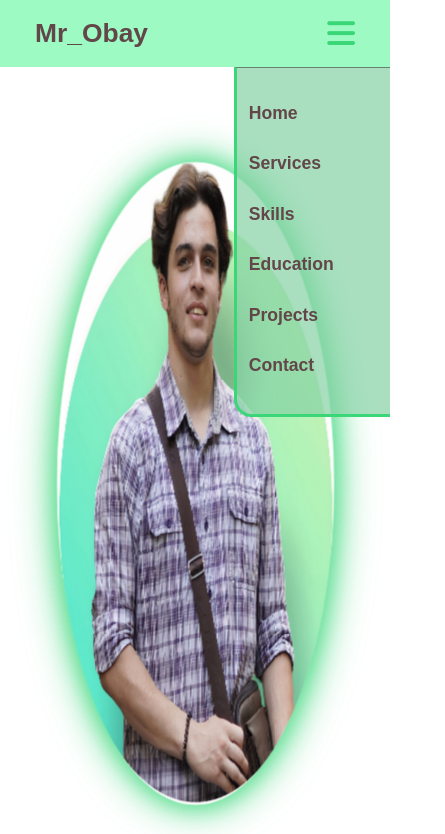
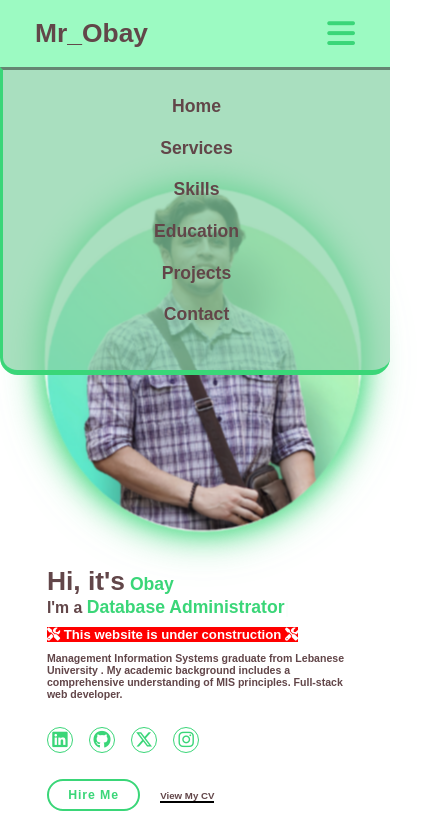
Before and after one commit to obay123/Personal_Portfolio_Website, a plain HTML site: page index.html in a window 390 px wide. Both pictures are taken after a click on the icon 341 px from the left and 33 px from the top of the page. Shown: the top 834 px of the page, 445 px wide, since content can reach past the window. Drawn offline with nearby package versions, Linux system fonts and the light colour scheme; some packages are replaced by stand-ins of ours; a script that the page names is missing.

Commit message:
fixing media queries and resposivness

```diff
--- a/styles/style.css
+++ b/styles/style.css
@@ -1,4 +1,4 @@
-*{
+* {
     margin: 0;
     padding: 0;
     box-sizing: border-box;
@@ -6,40 +6,42 @@ text-decoration: none;
     border: none;
     outline: none;
     scroll-behavior: smooth;
-font-family: 'Poppins' , sans-serif;
-}
-
-:root{
-    --bg-color: #ffffff ;
-    --second-bg-color : rgba(133,210,164,0.7);
-    --text-color : #624649 ;
-    --main-color : #3ad678;
+    font-family: 'Poppins', sans-serif;
 
 }
 
-html{
+:root {
+    --bg-color: #ffffff;
+    --second-bg-color: rgba(133, 210, 164, 0.7);
+    --text-color: #624649;
+    --main-color: #3ad678;
+
+}
+
+html {
     font-size: 62.5%;
     overflow-x: hidden;
 }
-body{
+
+body {
     background: var(--bg-color);
-    font-family: 'Poppins' , sans-serif;
+    font-family: 'Poppins', sans-serif;
     color: var(--text-color);
 }
 
 html::-webkit-scrollbar {
-width  : 0.8rem;
+    width: 0.8rem;
 }
 
-html::-webkit-scrollbar-track{
+html::-webkit-scrollbar-track {
     background: var(--bg-color);
 }
 
-html::-webkit-scrollbar-thumb{
+html::-webkit-scrollbar-thumb {
     background: var(--main-color);
 }
 
-header{
+header {
     position: fixed;
     top: 0;
     left: 0;
@@ -48,18 +50,18 @@ header{
     background: rgba(9, 243, 102, 0.399);
     filter: drop-shadow(20px);
     display: flex;
-    justify-content:space-between ;
+    justify-content: space-between;
     align-items: center;
     z-index: 1000;
-    transition: background-color 0.3s ease-in-out ;
+    transition: background-color 0.3s ease-in-out;
 }
 
 header.scrolled {
 
-    background: rgb(157,250,194);
+    background: rgb(157, 250, 194);
 }
 
-.logo{
+.logo {
     font-size: 3rem;
     color: var(--text-color);
     font-weight: 700;
@@ -67,11 +69,11 @@ header.scrolled {
     transition: 0.5s ease;
 }
 
-.logo:hover{
+.logo:hover {
     transform: scale(1.3);
 }
 
-.navbar a{
+.navbar a {
     font-size: 2rem;
     color: var(--text-color);
     margin-left: 6rem;
@@ -80,155 +82,150 @@ header.scrolled {
     border-bottom: 3px solid transparent;
 }
 
-.navbar a:hover
-{
+.navbar a:hover {
     color: var(--main-color);
     border-bottom: 3px solid var(--main-color);
 }
 
-#menu-icon{
+#menu-icon {
     font-size: 3.6rem;
     color: var(--main-color);
+
     display: none;
 
 }
 
-@media (max-width:995px){
-#menu-icon{
+@media (max-width:995px) {
+    #menu-icon {
         display: block;
     }
 
-.navbar{
+    .navbar {
         position: absolute;
-    top:100%;
-    right:0;
-    width: 40%;
-    border-left:3px solid var(--main-color) ;
-    border-bottom: 3px solid var(--main-color);
+        top: 100%;
+        right: 0;
+        width: 100%;
+        border-left: 3px solid var(--main-color);
+        border-bottom: 5px solid var(--main-color);
         border-bottom-left-radius: 2rem;
+        border-bottom-right-radius: 2rem;
         padding: 1rem 3%;
         background-color: var(--second-bg-color);
-    border-top: 0.1rem solid rgba(0,0,0,0.4);
+        border-top: 3px solid rgba(0, 0, 0, 0.4);
         display: none;
+        text-align: center;
+        height: 35rem;
+
     }
 
-.navbar.active{
+    .navbar.active {
         display: block;
     }
 
-.navbar a{
+    .navbar a {
         display: block;
         font-size: 2rem;
-    margin: 3rem 0;
+        margin: 2rem;
 
     }
+
     .navbar a:hover,
-.navbar a.active{
+    .navbar a.active {
         padding: 1rem;
-    border-radius:0.5rem;
+        border-radius: 0.5rem;
         border-bottom: 0.5rem solid var(--main-color);
     }
 
 
 }
 
-section{
+section {
     min-height: 100vh;
     padding: 5rem 9% 5rem;
+    min-width: fit-content;
 }
 
-.home{
+.home {
     display: flex;
     justify-content: center;
     align-items: center;
     gap: 8rem;
-    background : var(--bg-color);
-
+    background: var(--bg-color);
 }
 
-.home .home-content h1{
-    font-size: 6rem;
+.home .home-content h1 {
+    font-size: 5rem;
     font-weight: 700;
-    line-height: 1.3;
+    line-height: 1.2;
 }
 
-span{
+span {
     color: var(--main-color);
 }
 
-.home-content h3{
-
+.home-content h3 {
     font-size: 4rem;
     margin-bottom: 1rem;
     font-weight: 700;
 }
 
- .home-img{
-    border-radius:  50%;
+.home-img {
+    border-radius: 50%;
 }
 
-
-
-.home-img img{
+.home-img img {
     position: relative;
     width: 32vw;
     height: 75vh;
     border-radius: 50%;
     cursor: pointer;
-   animation: breathing 3s ease infinite    ;
+    animation: breathing 3s ease infinite;
 }
-/* .home-img img:hover{
-    transform: scale(1.01);
-    filter: drop-shadow(0 0 25px var(--main-color));
-
-} */
 
 @keyframes breathing {
     0% {
+        transform: scale(1);
+    }
 
-        transform: scale(1);
-
-    }
     50% {
         box-shadow: 0 0 30px var(--main-color);
-        transform: scale(1.02); /* Slightly increase the scale for a breathing effect */
-        filter: drop-shadow(0 0 25px var(--main-color)); /* Add a gentle shadow */
+        transform: scale(1.02);
+        filter: drop-shadow(0 0 25px var(--main-color));
     }
+
     100% {
-
         transform: scale(1);
-
     }
 }
-.home-content p{
+
+.home-content p {
     font-size: 1.8rem;
-    font-weight:600;
-
+    font-weight: 600;
 }
 
-.social-icon a{
+.social-icon a {
     display: inline-flex;
     justify-content: center;
     align-items: center;
     width: 4rem;
     height: 4rem;
-    background: transparent ;
-    border: 0.2rem  solid var(--main-color);
+    background: transparent;
+    border: 0.2rem solid var(--main-color);
     font-size: 2.5rem;
     border-radius: 50%;
     color: var(--main-color);
-    margin: 3rem 1.5rem 3rem 0 ;
+    margin: 3rem 1.5rem 3rem 0;
     transition: 0.3 ease;
 }
 
 .social-icon a:hover {
     color: white;
-    transform: scale(1.3)translateY(-5px);
+    transform: scale(1.3) translateY(-5px);
     background: var(--main-color);
     box-shadow: 0 0 25px var(--main-color);
 }
 
-.btn{
+.btn {
     display: inline-block;
     padding: 1rem 2.8rem;
     background: var(--bg-color);
@@ -242,15 +239,14 @@ span{
     cursor: pointer;
 }
 
-
-.btn:hover{
+.btn:hover {
     transform: scale(1.03);
     background-color: var(--main-color);
     color: white;
     box-shadow: 0 0 25px var(--main-color);
 }
 
-.CV{
+.CV {
     color: var(--text-color);
     font-size: 1.3rem;
     margin-left: 2rem;
@@ -260,111 +256,171 @@ span{
     font-weight: 700;
 }
 
-.CV:hover{
+.CV:hover {
     transform: scale(1.1);
 }
 
-.CV:active{
+.CV:active {
     color: var(--main-color);
 }
 
-
-.typing-text{
+.typing-text {
     font-size: 34px;
     font-weight: 600;
     min-width: 280px;
+}
 
-}
-.typing-text span{
+.typing-text span {
     position: relative;
 }
 
-.typing-text span::before{
+.typing-text span::before {
     content: '';
     color: var(--main-color);
-    animation: words 20s infinite ;
+    animation: words 20s infinite;
 }
 
-@keyframes typing{
-    10%, 15%,
-    30%, 35%,
-    50%, 55%,
-    70%, 75%,
-    90%, 95% {
-        width : 0;
-
+@keyframes typing {
+    10%, 15%, 30%, 35%, 50%, 55%, 70%, 75%, 90%, 95% {
+        width: 0;
     }
-     5%, 20%,
-    25%, 40%,
-    45%, 60%,
-    65%, 80%, 85%{
+    5%, 20%, 25%, 40%, 45%, 60%, 65%, 80%, 85% {
         width: calc(100% + 8px);
     }
 }
-@media (max-width:1000px){
-    .home{
-        gap:4rem;
 
+@media (max-width: 1200px) {
+    .home .home-content h1 {
+        font-size: 4rem;
+    }
+    .home-content h3 {
+        font-size: 3.5rem;
+    }
+    .home-content p {
+        font-size: 1.6rem;
+    }
+    .typing-text {
+        font-size: 3rem;
     }
 }
-@media (max-width:995px){
-    .home{
+
+@media (max-width: 1000px) {
+    .home {
+        gap: 4rem;
+    }
+}
+
+@media (max-width: 995px) {
+    .home {
         flex-direction: column;
         margin: 5rem 4rem;
     }
-    .home .home-content h3{
+    .home .home-content h3 {
         font-size: 2.5rem;
     }
-    .home-content h1 {
-        font-size: 5rem;
+    .home .home-content h1 {
+        font-size: 4rem;
     }
     .home-img img {
-        width: 70vw ;
-    margin-top: 4rem;
+        width: 70vw;
     }
 }
 
-.construction{
+@media (max-width: 768px) {
+    .home .home-content h1 {
+        font-size: 3.5rem;
+    }
+    .home .home-content h3 {
+        font-size: 2rem;
+    }
+    .home-content p {
+        font-size: 1.5rem;
+    }
+    .typing-text {
+        font-size: 2.5rem;
+    }
+    .home-img img {
+        width: 60vw;
+        height: auto;
+    }
+}
+
+@media (max-width: 576px) {
+    .home .home-content h1 {
+        font-size: 3rem;
+    }
+    .home .home-content h3 {
         font-size: 1.8rem;
-
+    }
+    .home-content p {
+        font-size: 1.2rem;
+    }
+    .typing-text {
+        font-size: 2rem;
+    }
+    .home-img img {
+        width: 80vw;
+        height: auto;
+    }
+    .social-icon a {
+        width: 3rem;
+        height: 3rem;
+        font-size: 2rem;
+    }
+    .btn {
+        padding: 0.8rem 2.2rem;
+        font-size: 1.4rem;
+    }
+    .CV {
+        font-size: 1.1rem;
+    }
+    .construction {
+        font-size: 1.5rem;
         background-color: red;
         width: fit-content;
         color: white;
     }
+}
+
+
+
 /* Services Section */
 
 
 .services {
     background: var(--second-bg-color);
 
+
 }
 
-.services h2{
+.services h2 {
     font-size: 5rem;
     padding-bottom: 20px;
 }
 
- .services-container{
+.services-container {
     display: grid;
-        grid-template-columns: repeat(3 , 1fr);
+    grid-template-columns: repeat(3, 1fr);
     align-items: center;
     gap: 2.5rem;
 }
 
-.service-box{
+.service-box {
     background-color: var(--main-color);
     height: 300px;
     border-radius: 3rem;
     cursor: pointer;
     transition: 0.3s ease;
 }
- .service-box:hover{
+
+.service-box:hover {
     background: transparent;
     color: var(--text-color);
     transform: scale(1.03);
     border: 1px solid var(--main-color);
 }
-.service-box .service-info{
+
+.service-box .service-info {
     display: flex;
     flex-direction: column;
     text-align: left;
@@ -375,190 +431,241 @@ padding: 5rem;
 }
 
 
-.service-info h4{
+.service-info h4 {
     font-size: 2.5rem;
     font-weight: 500;
     margin-bottom: 1rem;
 
 }
+
 .service-info p {
     font-size: 1.6rem;
     font-weight: 400;
-    max-height:100px ;
+    max-height: 100px;
     margin: auto;
 }
 
-@media(max-width:991px){
-    section{
+@media(max-width:991px) {
+    section {
         padding: 10rem 3% 2rem;
     }
-    .services{
+
+    .services {
         padding-bottom: 7rem;
     }
 }
 
 
- @media(max-width : 895px){
-    .services h2{
-        margin-bottom: 3rem;
+@media(max-width : 895px) {
+    .services h2 {
+        margin-bottom: 2rem;
     }
-    .services-container{
-    grid-template-columns: repeat(1,fr);
+
+    .services-container {
+        grid-template-columns: repeat(1, fr);
+
     }
+
+
 }
 
 
 /* Skills Section  */
 
- .heading{
+.heading {
     text-align: center;
 }
 
- .heading h2{
+.heading h2 {
     font-size: 5rem;
 }
 
-span{
+span {
     font-size: 5rem;
 }
 
- .skill{
+.skill {
     display: grid;
     grid-template-columns: repeat(auto-fit, minmax(500px, auto));
     justify-content: center;
     gap: 1rem;
-    margin-top: 2rem ;
+    margin-top: 2rem;
 }
 
-    .skill .skill-box{
+.skill .skill-box {
     width: 100%;
     margin: 25px 0;
+}
 
-    }
-    .skill-box .title{
+.skill-box .title {
     display: block;
     font-size: 16px;
-        font-weight: 600 ;
+    font-weight: 600;
     color: var(--text-color);
+}
 
-    }
-    .skill-box .skill-bar{
+.skill-box .skill-bar {
     height: 8px;
     width: 100%;
     border-radius: 6px;
-        margin-top:6px ;
+    margin-top: 6px;
     background: var(--text-color);
+}
 
-    }
-    .skill-bar .skill-per{
+.skill-bar .skill-per {
     position: relative;
     display: block;
     height: 100%;
     width: 90%;
     border-radius: 6px;
-        background:var(--main-color) ;
-
+    background: var(--main-color);
     opacity: 0;
 }
 
-
-             .show{
+.show {
     animation: progress 0.4s ease-in-out forwards;
 }
 
-             @media(prefers-reduced-motion){
-                    .skill-per{
+@media(prefers-reduced-motion) {
+    .skill-per {
         transition: none;
-                    }}
+    }
+}
 
-
-    .skill-per.html{
+.skill-per.html {
     width: 80%;
     animation-delay: 0.1s;
-
 }
 
-    .skill-per.css{
+.skill-per.css {
     width: 70%;
     animation-delay: 0.1s;
-
 }
 
-    .skill-per.JavaScript{
+.skill-per.JavaScript {
     width: 70%;
     animation-delay: 0.2s;
-
 }
 
-    .skill-per.PHP{
+.skill-per.PHP {
     width: 60%;
     animation-delay: 0.2s;
-
 }
 
-    .skill-per.MYSQL{
+.skill-per.MYSQL {
     width: 70%;
     animation-delay: 0.3s;
-
 }
 
-    .skill-per.JAVA{
+.skill-per.JAVA {
     width: 50%;
     animation-delay: 0.3s;
-
 }
 
-    .skill-per.MaraiaDB{
+.skill-per.MaraiaDB {
     width: 65%;
     animation-delay: 0.4s;
-
 }
 
-    .skill-per.MaraiaDB{
+.skill-per.MaraiaDB {
     width: 60%;
     animation-delay: 0.5s;
-
 }
 
-
-    @keyframes progress{
-        0%{
-            width : 0;
+@keyframes progress {
+    0% {
+        width: 0;
         opacity: 1;
     }
-
-        100%{
+    100% {
         opacity: 1;
     }
 }
 
-    .skill-per .tooltip{
+.skill-per .tooltip {
     position: absolute;
     right: -14px;
     top: -28px;
     font-size: 12px;
     font-weight: 500;
-        color: var(--text-color) ;
+    color: var(--text-color);
     padding: 2px 6px;
-        border-radius:20px ;
+    border-radius: 20px;
     background: var(--main-color);
     z-index: 1;
+}
 
+/* Media Queries */
+
+@media (max-width: 1200px) {
+    .heading h2 {
+        font-size: 4rem;
+    }
+    span {
+        font-size: 4rem;
+    }
+    .skill {
+        grid-template-columns: repeat(auto-fit, minmax(400px, auto));
+    }
+}
+
+@media (max-width: 992px) {
+    .heading h2 {
+        font-size: 3rem;
+    }
+    span {
+        font-size: 3rem;
+    }
+    .skill {
+        grid-template-columns: repeat(auto-fit, minmax(300px, auto));
+    }
+}
+
+@media (max-width: 768px) {
+    .heading h2 {
+        font-size: 2.5rem;
+    }
+    span {
+        font-size: 2.5rem;
+    }
+    .skill {
+        grid-template-columns: repeat(auto-fit, minmax(200px, auto));
+    }
+}
+
+@media (max-width: 576px) {
+    .heading h2 {
+        font-size: 2rem;
+    }
+    span {
+        font-size: 2rem;
+    }
+    .skill {
+        grid-template-columns: 1fr;
+        gap: 0.5rem;
+    }
+    .skill-box .title {
+        font-size: 14px;
+    }
+    .skill-bar .skill-per .tooltip {
+        font-size: 10px;
+    }
 }
 
 /*  Education Section   */
 
-.education{
+.education {
     background: var(--second-bg-color);
 }
 
-.education .heading{
-    font-size: 5rem ;
+.education .heading {
+    font-size: 5rem;
 }
-.education h2{
+
+.education h2 {
     font-size: 30px;
     margin-bottom: 0.8rem;
-    font-weight: 7  00;
+    font-weight: 7 00;
 }
 
 .education .timeline {
@@ -568,11 +675,11 @@ background: var(--second-bg-color);
 
 }
 
-.education .timeline::after{
+.education .timeline::after {
     content: '';
     position: absolute;
     width: 6px;
-background :var(--text-color);
+    background: var(--text-color);
     top: 0;
     bottom: 0;
     left: 50%;
@@ -595,7 +702,7 @@ z-index: -2px;
     height: 25px;
     line-height: 25px;
     right: -17px;
-    background-color: rgb(252 ,252,252) ;
+    background-color: rgb(252, 252, 252);
     border: 4px solid var(--main-color);
     top: 15px;
     border-radius: 50%;
@@ -604,33 +711,33 @@ z-index: -2px;
     text-align: center;
     font-weight: 600;
     font-family: "Font Awesome\ 5 Free";
-    color:var(--text-color) ;
+    color: var(--text-color);
 }
 
-.education .left{
+.education .left {
     left: 0;
 
 }
 
-.education .right{
+.education .right {
     left: 50%;
 
 }
 
-.education .left::before{
+.education .left::before {
     content: '';
     height: 0;
     position: absolute;
     top: 22px;
     width: 0;
     z-index: 1;
-    right:30px;
+    right: 30px;
     border: medium solid var(--main-color);
     border-width: 10px 0 10px 10px;
     border-color: transparent transparent transparent var(--main-color);
 }
 
-.education .right::before{
+.education .right::before {
     content: '';
     height: 0;
     position: absolute;
@@ -650,7 +757,7 @@ z-index: -2px;
 }
 
 
-.education .content{
+.education .content {
     background: var(--main-color);
     position: relative;
     border-radius: 6px;
@@ -658,7 +765,7 @@ z-index: -2px;
 
 .education .content .tag {
     font-size: 1.5rem;
-    padding-top:1.5rem ;
+    padding-top: 1.5rem;
     padding-left: 1.5rem;
 }
 
@@ -679,60 +786,67 @@ z-index: -2px;
     color: black;
 }
 
-@media screen and (max-width:600px){
-    .education .timeline{
+@media screen and (max-width:600px) {
+    .education .timeline {
         margin-top: 2rem;
     }
 
-    .education .timeline::after{
+    .education .timeline::after {
         left: 31px;
     }
-    .education .container{
+
+    .education .container {
         width: 100%;
         padding-left: 8rem;
         padding-right: 2rem;
     }
-    .education .container::after{
+
+    .education .container::after {
         font-size: 2.2rem;
 
     }
+
     .education .container::before {
         left: 61px;
         border: medium solid var(--main-color);
         border-width: 10px 10px 10px 0;
         border-color: transparent var(--main-color) transparent transparent;
     }
-    .education .left::after{
+
+    .education .left::after {
         left: 15px;
 
     }
-    .education .right::after{
+
+    .education .right::after {
         left: 15px;
     }
-    .education .right{
+
+    .education .right {
         left: 0%;
     }
 }
 
-.education .timeline{
+.education .timeline {
     margin-top: 10rem;
 }
 
 
 /*Contact Section*/
 
-        .contact h2{
+.contact h2 {
     font-size: 30px;
     margin-bottom: 3rem;
     color: black;
 }
-        .contact .span{
+
+.contact .span {
     font-size: 35px;
     font-weight: 700;
 }
 
 
-        .contact form{
+.contact form {
     max-width: 70rem;
     margin: 1rem auto;
     margin-bottom: 3rem;
@@ -740,7 +854,7 @@ z-index: -2px;
 
 }
 
-        .contact form .input-box{
+.contact form .input-box {
     display: flex;
     justify-content: center;
     flex-wrap: wrap;
@@ -761,25 +875,25 @@ z-index: -2px;
 
 }
 
-        input::placeholder{
+input::placeholder {
     color: rgba(0, 0, 0, 0.623);
     transition: 0.5s ease;
 }
 
-        input:focus::placeholder{
+input:focus::placeholder {
     color: rgb(153, 153, 153);
     transform: translateX(-20%);
 }
 
 
 
-            .contact form .btn{
+.contact form .btn {
     margin-top: 2rem;
 }
 
 
 /*  footer  section  */
-.footer{
+.footer {
     position: inherit;
     bottom: 0;
     width: 100%;
@@ -795,7 +909,7 @@ z-index: -2px;
 
 }
 
-.footer .social a{
+.footer .social a {
     font-size: 25px;
     color: black;
     border: 2px solid black;
@@ -805,14 +919,14 @@ z-index: -2px;
     display: inline-block;
     text-align: center;
     border-radius: 50%;
-    margin:  0 10px;
-    transition: 0.3s ease ;
+    margin: 0 10px;
+    transition: 0.3s ease;
 }
 
-.footer .social a:hover{
+.footer .social a:hover {
     transform: scale(1.2) translateY(-5px);
-    background:var(--bg-color);
-    color:var(--main-color);
+    background: var(--bg-color);
+    color: var(--main-color);
 }
 
 .footer ul {
@@ -826,12 +940,12 @@ z-index: -2px;
 
 .footer ul li a {
     color: black;
-border-bottom: 3px solid  transparent;
+    border-bottom: 3px solid transparent;
     transition: 0.3s ease;
 }
 
-.footer ul li a:hover{
-    border-bottom: 3px solid  black;
+.footer ul li a:hover {
+    border-bottom: 3px solid black;
 
 }
 
@@ -848,49 +962,53 @@ footer .copyright {
     color: black;
 }
 
-@media(max-width:1285px){
-    html{
+@media(max-width:1285px) {
+    html {
         font-size: 55%;
     }
-    .services-container{
+
+    .services-container {
         padding-bottom: 7rem;
-        grid-template-columns: repeat(1 , 1fr);
+        grid-template-columns: repeat(1, 1fr);
         margin: 0 5rem;
     }
 
 }
 
 
-@media(max-width:991px){
+@media(max-width:991px) {
     .header {
         padding: 2rem 3%;
     }
-section{
-    padding: 10rem 3% 2rem ;
+
+    section {
+        padding: 10rem 3% 2rem;
     }
-.services{
+
+    .services {
         padding-bottom: 7rem;
     }
 
 
-.footer{
+    .footer {
         padding: 2rem 3%;
     }
 }
 
-@media(max-width:895){
-    .services h2{
+@media(max-width:895) {
+    .services h2 {
         margin-bottom: 3rem;
     }
-    .services-container{
-        grid-template-columns: repeat(1,1fr);
+
+    .services-container {
+        grid-template-columns: repeat(1, 1fr);
     }
 }
 
 
 /*    Project section*/
 
-.projects{
+.projects {
     background: var(--bg-color);
     margin-top: 7rem;
 }
@@ -900,14 +1018,14 @@ section{
     font-size: 5rem;
 }
 
-.project-container{
+.project-container {
     display: grid;
-    grid-template-columns: repeat(3,1fr);
+    grid-template-columns: repeat(3, 1fr);
     align-items: center;
     gap: 2.5rem;
 }
 
-.project-container .project-box{
+.project-container .project-box {
     position: relative;
     border-radius: 2rem;
     box-shadow: 0 0 1rem var(--main-color);
@@ -915,26 +1033,26 @@ section{
     display: flex;
 }
 
-.project-box img{
+.project-box img {
     width: 100%;
-    max-height:200px ;
+    max-height: 200px;
     min-height: 200px;
-    transition:0.5s ease ;
+    transition: 0.5s ease;
     opacity: 1;
 }
 
-.project-box:hover img{
+.project-box:hover img {
     transform: scale(1.1);
     opacity: 0.2;
 }
 
-.project-box .project-layer{
+.project-box .project-layer {
     position: absolute;
     bottom: 0;
     left: 0;
     width: 100%;
     height: 100%;
-    background: linear-gradient(rgba(0, 0,0,0.1) var(--main-color));
+    background: linear-gradient(rgba(0, 0, 0, 0.1) var(--main-color));
     justify-content: center;
     align-items: center;
     flex-direction: column;
@@ -944,14 +1062,15 @@ section{
     transition: 0.5s ease;
 }
 
-.project-box:hover .project-layer{
+.project-box:hover .project-layer {
     transform: translateY(0);
 }
 
-.project-layer h4{
+.project-layer h4 {
     font-size: 2.5rem;
     padding: 0.7rem;
 }
+
 .project-layer p {
     font-size: 1.6rem;
     margin: 0.3rem 0 1rem;
@@ -969,10 +1088,10 @@ section{
 }
 
 
-.project-layer  i {
+.project-layer i {
     font-size: 2rem;
-    color: white ;
-    transition:  0.5s ease   ;
+    color: white;
+    transition: 0.5s ease;
 
 }
 
@@ -983,7 +1102,7 @@ section{
 
 }
 
-.project-layer a:hover{
+.project-layer a:hover {
     transform: scale(1.1);
     background: var(--bg-color);
 }
@@ -1024,7 +1143,7 @@ section{
 }
 
 
-.coming-soon{
+.coming-soon {
     margin-top: 6rem;
     font-weight: 900;
     font-size: larger;
@@ -1042,11 +1161,13 @@ section{
     color: white;
     animation: fadeOut 1s ease 2s forwards;
 }
+
 @keyframes fadeOut {
     0% {
         opacity: 1;
         visibility: visible;
     }
+
     100% {
         opacity: 0;
         visibility: hidden;
```
Also changed, not shown: index.html (+1 -1 lines). Lines whose indentation alone changed are shown as unchanged.
